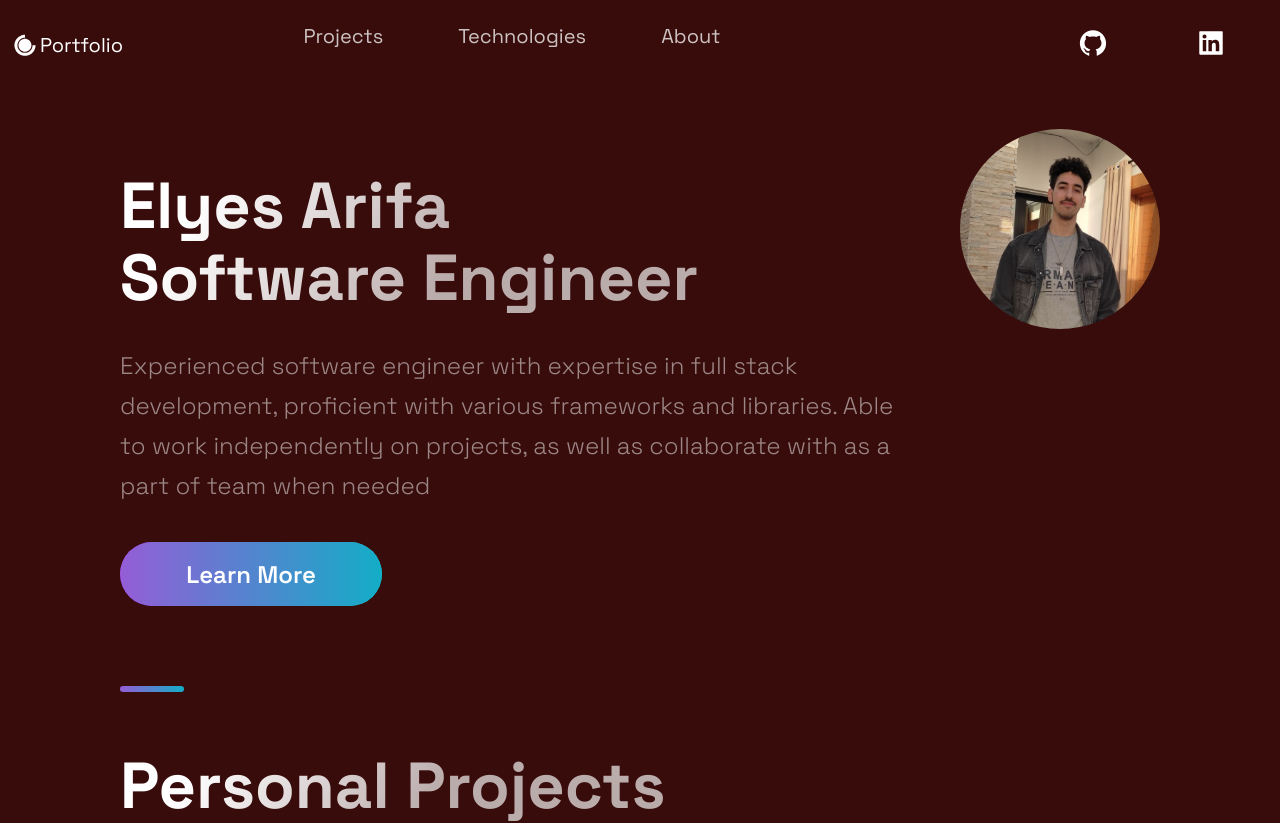
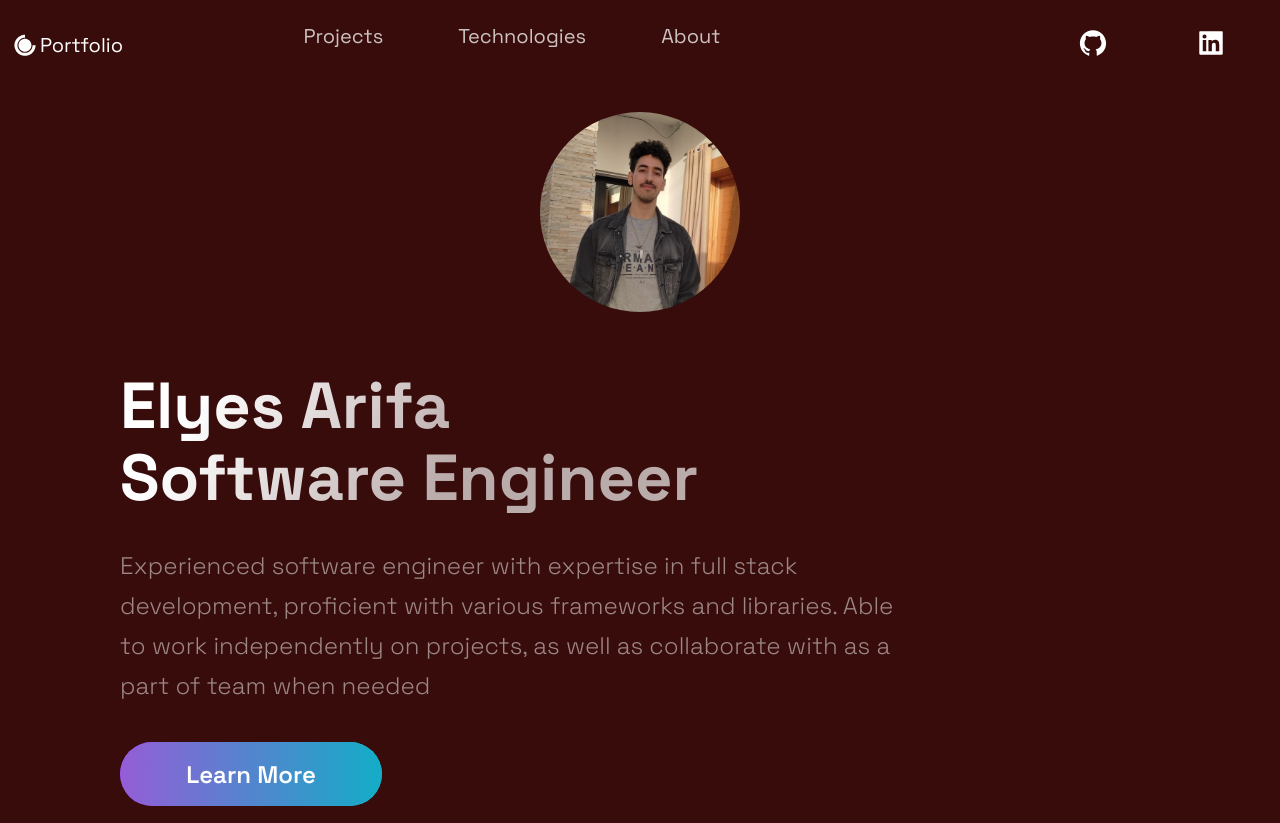
Before and after one commit to elyessAR/me_portfolio, a Next.js app: page / in a window 1280 px wide. Shown: the top 823 px of the page. Built offline with nearby package versions, Linux system fonts and the light colour scheme.

Commit message:
adding loading circle to portfolio photo

```diff
--- a/src/components/Hero/Hero.js
+++ b/src/components/Hero/Hero.js
@@ -1,18 +1,32 @@
-import React from "react";
+import React, { useState } from "react";
 
 import { Img, Section, SectionText, SectionTitle } from "../../styles/GlobalComponents";
 import Button from "../../styles/GlobalComponents/Button";
-import { LeftSection, StyledImage, Flexbox } from "./HeroStyles";
+import { LeftSection, StyledImageWrapper, Flexbox, Spinner, StyledImage } from "./HeroStyles";
+import Image from "next/image";
 
-const Hero = (props) => (
+const Hero = (props) => {
+  const [isLoading, setIsLoading] = useState(true);
+
+  return (
     <LeftSection>
       <Flexbox>
+        <StyledImageWrapper>
+          {isLoading && <Spinner />}
+          <Image
+            src="/images/portfoliopicture.jpg"
+            alt="My Image"
+            width={200}
+            height={200}
+            onLoad={() => setIsLoading(false)}
+          />
+        </StyledImageWrapper>
+      </Flexbox>
+
       <SectionTitle main center>
         Elyes Arifa <br />
         Software Engineer <br />
       </SectionTitle>
-      <StyledImage src="/images/portfoliopicture.jpg" alt="My Image" width={200} height={200} />
-    </Flexbox>
 
       <SectionText>
         Experienced software engineer with expertise in full stack development, proficient with various frameworks and
@@ -24,5 +38,6 @@ const Hero = (props) => (
       </Button>
     </LeftSection>
   );
+};
 
 export default Hero;
--- a/src/components/Hero/HeroStyles.js
+++ b/src/components/Hero/HeroStyles.js
@@ -19,15 +19,41 @@ export const LeftSection = styled.div`
   }
 `;
 
-export const StyledImage = styled(Image)`
+export const StyledImageWrapper = styled.div`
+  position: relative;
+  width: 200px;
+  height: 200px;
   border-radius: 50%;
-  object-fit: cover;
+  overflow: hidden;
+`;
+export const StyledImage = styled.div`
+  border-radius: 50%;
+`;
+
+export const Spinner = styled.div`
+  position: absolute;
+  top: 50%;
+  left: 50%;
+  width: 60px;
+  height: 60px;
+  border: 6px solid rgba(255, 255, 255, 0.3);
+  border-top-color: white;
+  border-radius: 50%;
+  animation: spin 1s ease-in-out infinite;
+
+  @keyframes spin {
+    to {
+      transform: rotate(360deg);
+    }
+  }
 `;
 
 export const Flexbox = styled.div`
   display: flex;
   align-items: center;
   justify-content: space-between;
+  flex-direction: column;
+
   @media ${(props) => props.theme.breakpoints.sm} {
     flex-direction: column;
     text-align: center;
```
Lines whose indentation alone changed are shown as unchanged.
